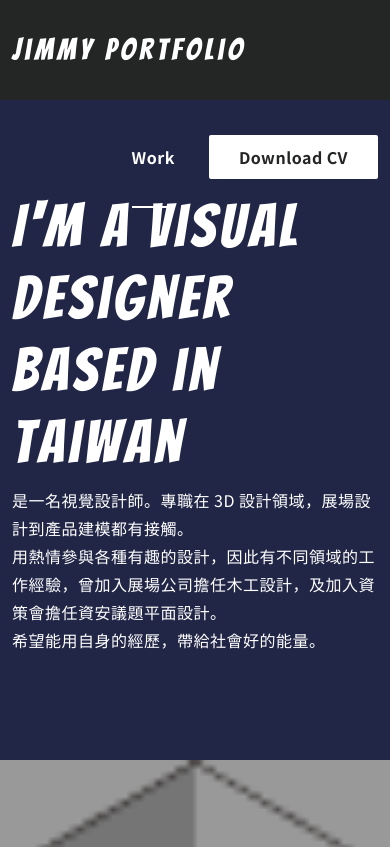
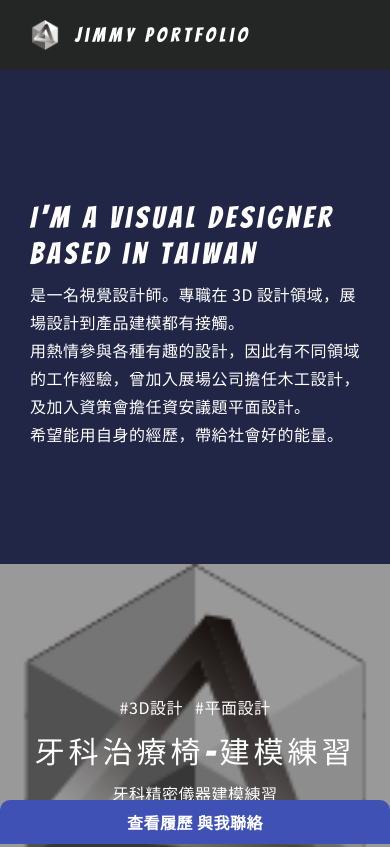
Before and after one commit to dinhua/portfolio, a plain HTML site: page index.html in a window 390 px wide. Shown: the top 847 px of the page. Drawn offline with Linux system fonts and the light colour scheme; a web font is replaced by a local one.

Commit message:
update general mobile style

```diff
--- a/css/style.scss
+++ b/css/style.scss
@@ -1,5 +1,6 @@
 // Colors
 $color-white: #fff;
+$color-blue: #3f51b5;
 $color-dark-blue: #212647;
 $color-dark-gray: #242625;
 $color-black: #000;
@@ -25,22 +26,43 @@ h6, h6 a {
 
 h1 {
   font-size: 30px;
+
+  @media screen and (max-width: 991.98px) {
+    font-size: 20px;
+  }
 }
 
 h2 {
   font-size: 60px;
   font-weight: 400;
+
+  @media screen and (max-width: 991.98px) {
+    font-size: 30px;
+  }
 }
 
 h3 {
   font-size: 60px;
   font-weight: 400;
+
+  @media screen and (max-width: 991.98px) {
+    font-size: 30px;
+  }
 }
 
 p {
   font-size: 16px;
   letter-spacing: 0.5px;
   line-height: 1.75;
+}
+
+// Container in mobile
+@media screen and (max-width: 991.98px) {
+  .container,
+  .container-fluid {
+    padding-left: 30px;
+    padding-right: 30px;
+  }
 }
 
 // Navigation
@@ -51,9 +73,31 @@ p {
   z-index: 999;
   background-color: $color-dark-gray;
 
+  @media screen and (max-width: 991.98px) {
+    height: 70px;
+  }
+
   .site-title a {
     color: $color-white;
     line-height: 100px;
+
+    @media screen and (max-width: 991.98px) {
+      line-height: 70px;
+      padding-left: 45px;
+
+      &::before {
+        content: '';
+        width: 30px;
+        height: 30px;
+        background-size: contain;
+        background-image: url('../images/favicon.png');
+        position: absolute;
+        top: 50%;
+        left: 30px;
+        transform: translateY(-50%);
+        z-index: 999;
+      }
+    }
   }
 
   ul.menu-wrap {
@@ -82,6 +126,12 @@ p {
         padding: 37px 0;
         text-decoration: none;
 
+        @media screen and (max-width: 991.98px) {
+          &:not(.cta-button) {
+            display: none;
+          }
+        }
+
         &.cta-button {
           background-color: $color-white;
           color: $color-dark-gray;
@@ -89,6 +139,17 @@ p {
           border-radius: 2px;
           border: none;
           transition: opacity 0.3s;
+
+          @media screen and (max-width: 991.98px) {
+            width: 100%;
+            text-align: center;
+            position: fixed;
+            left: 0;
+            bottom: 0;
+            background-color: $color-blue;
+            color: $color-white;
+            border-radius: 10px 10px 0 0;
+          }
 
           &:hover {
             opacity: 0.8;
@@ -108,6 +169,11 @@ p {
   height: 90vh;
   min-height: 720px;
   background-color: $color-dark-blue;
+
+  @media screen and (max-width: 991.98px) {
+    height: auto;
+    min-height: auto;
+  }
 
   .hero-title,
   .hero-intro {
@@ -132,6 +198,10 @@ p {
     position: sticky;
     top: 0;
     left: 0;
+
+    @media screen and (max-width: 991.98px) {
+      display: none;
+    }
 
     h2 {
       color: $color-white;
@@ -173,6 +243,11 @@ p {
         padding: 100px;
         background-size: cover;
         background-position: center center;
+
+        @media screen and (max-width: 991.98px) {
+          height: 100vw;
+          padding: 30px;
+        }
 
         &::before {
           content: '';
@@ -218,6 +293,10 @@ p {
             }
           }
         }
+
+        .work-title {
+          line-height: 1.2;
+        }
       }
     }
   }
--- a/index.html
+++ b/index.html
@@ -56,7 +56,11 @@
                     <div class="col-xl-8">
                         <ul class="menu-wrap">
                             <li class="menu-item active"><a href="#">Work</a></li>
-                            <li class="menu-item"><a href="#" class="button cta-button" target="_blank">Download CV</a></li>
+                            <li class="menu-item">
+                                <a href="#" class="button cta-button" target="_blank" title="查看履歷 與我聯絡">
+                                    Download CV
+                                </a>
+                            </li>
                         </ul>
                     </div>
                 </div>
--- a/js/main.js
+++ b/js/main.js
@@ -7,4 +7,25 @@ $(function(){
             document.body.classList.remove('loading');
         })
     }, 1000);
+
+    // 抓取目標按鈕
+    var $btn = $('.cta-button');
+
+    // 儲存目標按鈕的值
+    var $desktopText = $btn.html();
+    var $mobileText = $btn.attr('title');
+
+    if ($(window).width() < 1024) {
+        $btn.html($mobileText);
+    } else {
+        $btn.html($desktopText);
+    }
+
+    $(window).resize(function () {
+        if ($(window).width() < 1024) {
+            $btn.html($mobileText);
+        } else {
+            $btn.html($desktopText);
+        }
+    });
 });
```
Also changed, not shown: css/style.css, 1 other file.
